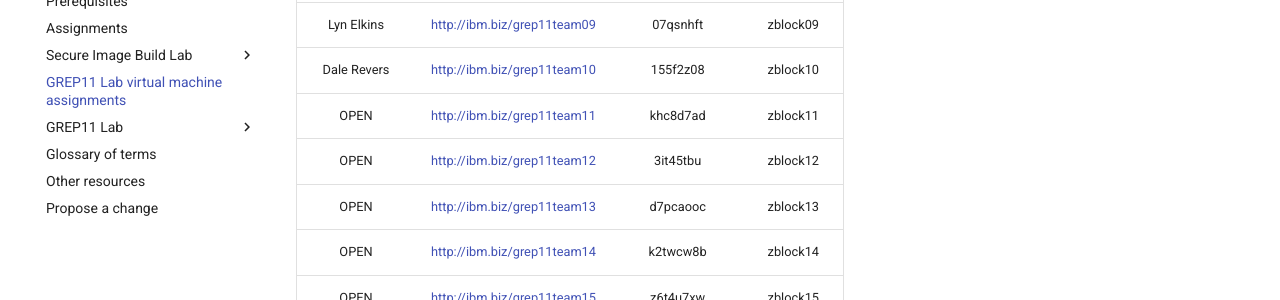
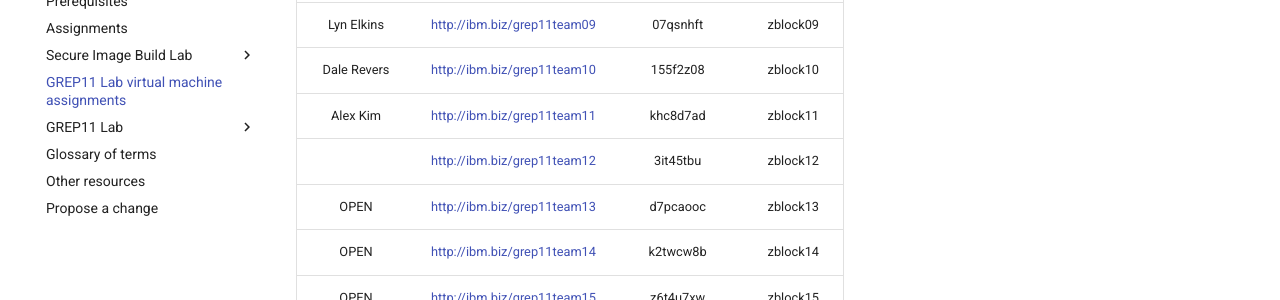
Before and after one commit to ibm-wsc/hyper-protect-virtual-servers-workshop, an MkDocs documentation site: the page built from docs/grep11-lab/assignments.md, in a window 1280 px wide and 900 px high, scrolled down 435 px. Shown: the part 152-452 px from the top of the window. Built offline with MkDocs 1.6.1 and Material for MkDocs 9.7.7, drawn with Linux system fonts in a browser that asks for light colours; comment, search, counter and statistics services are not loaded.

Commit message:
updated grep11 assignments

```diff
--- a/docs/grep11-lab/assignments.md
+++ b/docs/grep11-lab/assignments.md
@@ -12,8 +12,8 @@
 |Dave Mazza|http://ibm.biz/grep11team08|b01azr9e|zblock08|
 |Lyn Elkins|http://ibm.biz/grep11team09|07qsnhft|zblock09|
 |Dale Revers|http://ibm.biz/grep11team10|155f2z08|zblock10|
-|OPEN|http://ibm.biz/grep11team11|khc8d7ad|zblock11|
-|OPEN|http://ibm.biz/grep11team12|3it45tbu|zblock12|
+|Alex Kim|http://ibm.biz/grep11team11|khc8d7ad|zblock11|
+||http://ibm.biz/grep11team12|3it45tbu|zblock12|
 |OPEN|http://ibm.biz/grep11team13|d7pcaooc|zblock13|
 |OPEN|http://ibm.biz/grep11team14|k2twcw8b|zblock14|
 |OPEN|http://ibm.biz/grep11team15|z6t4u7xw|zblock15|
```
